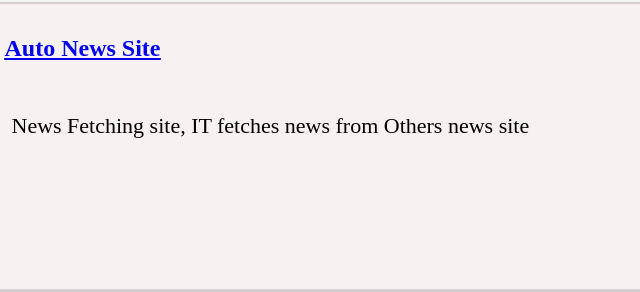
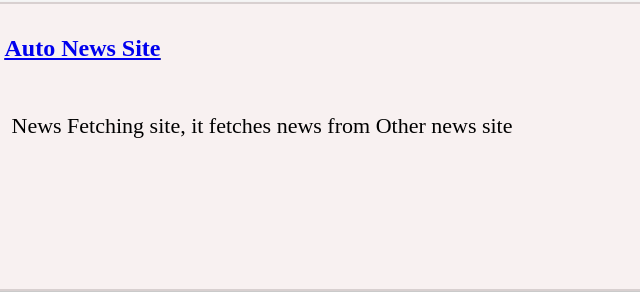
Before and after one commit to Vishwajith-Shettigar/portfol.github.io, a website: page index.html in a window 1280 px wide. Shown: the part 2144-2436 px from the top of the page, 576-1216 px from the left. Drawn offline with Linux system fonts and the light colour scheme; some icons are missing; a web font is replaced by a local one.

Commit message:
Update index.html

```diff
--- a/index.html
+++ b/index.html
@@ -177,7 +177,7 @@
                     <img src="newsapi.png"></img>
                     <div class="inner">
                     <h2><a href=" https://github.com/Vishwajith-Shettigar/newsapi.github.io" target="_blank">Auto News Site</a></h2>
-                    <p>News Fetching site, IT fetches news from Others news site  </p>
+                    <p>News Fetching site, it fetches news from Other news site  </p>
                     </div>
                 </div>
             </div>
```
